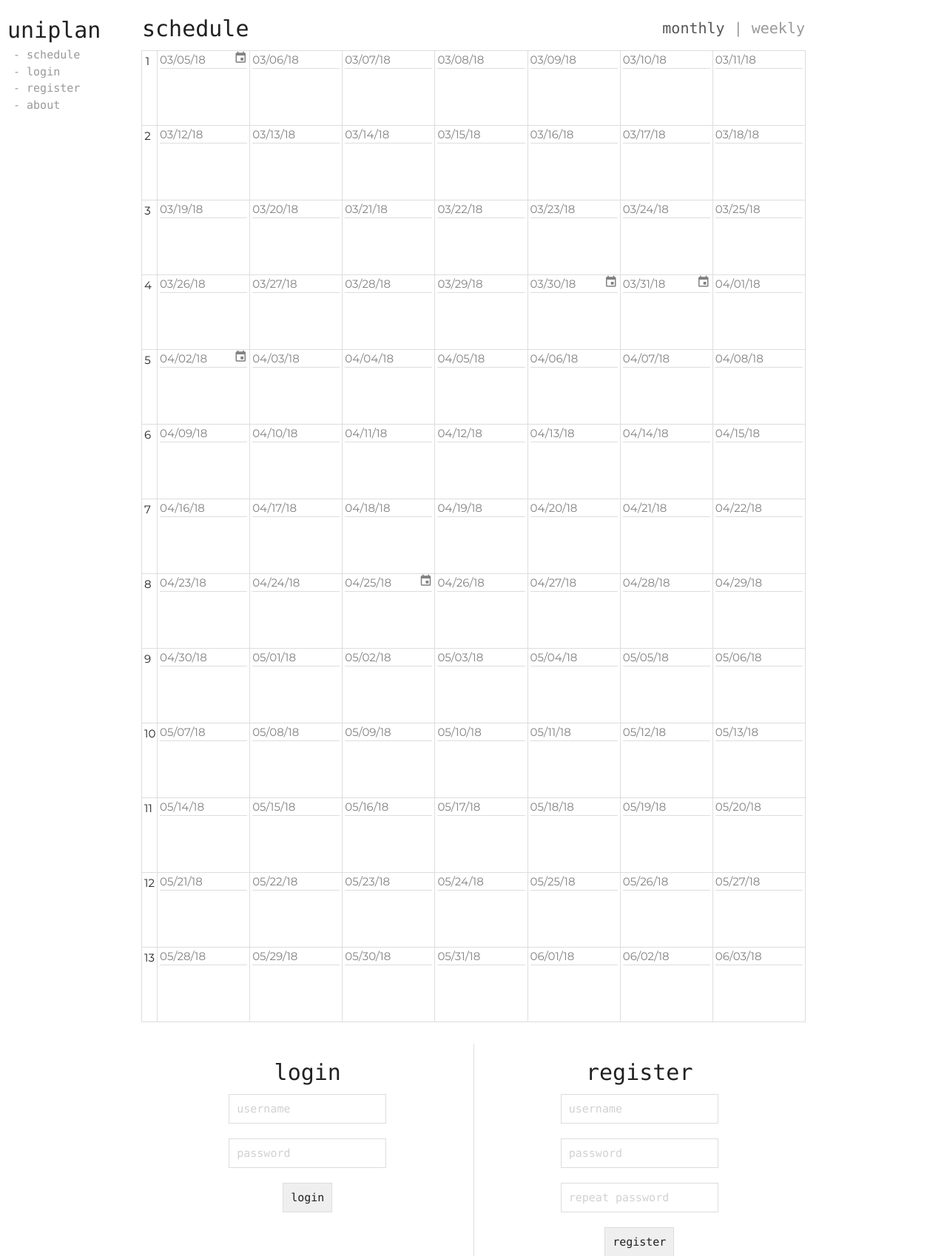
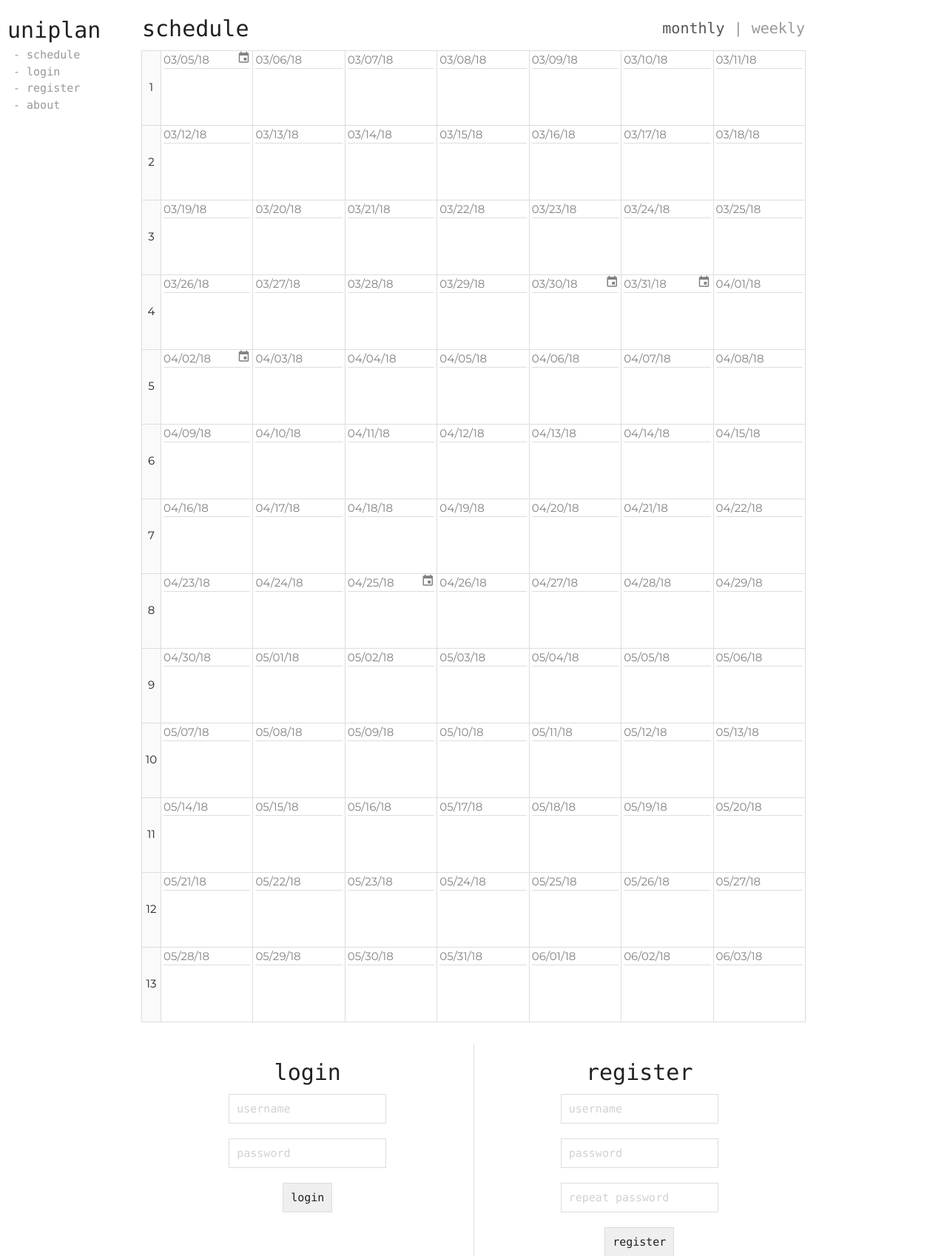
Before and after one commit to lyneca/uniplan, a Django app: page / in a window 1280 px wide. Shown: the top 1698 px of the page at 74% size. Run offline with Django 3.2, Linux system fonts and the light colour scheme.

Commit message:
shaded and centered week numbers

```diff
--- a/planner/static/planner/style.css
+++ b/planner/static/planner/style.css
@@ -184,15 +184,14 @@ h4 {
 }
 
 .week-number {
+    background-color: #fafafa;
     height: 100px;
     padding: 3px;
+    display: flex;
+    align-items: center;
+    justify-content: center;
     box-shadow: 0 0 0 1px #dddddd;
-    text-align: center;
     padding-top: 3px;
-}
-
-.week-rotate {
-    padding-right: 5px;
 }
 
 .week-word {
@@ -253,7 +252,7 @@ h4 {
 .monthly-container {
     display: grid;
     grid-gap: 1px;
-    grid-template-columns: 20px repeat(7, 1fr);
+    grid-template-columns: 25px repeat(7, 1fr);
     margin-bottom: 15px;
 }
 
--- a/planner/templates/planner/monthly.html
+++ b/planner/templates/planner/monthly.html
@@ -1,8 +1,6 @@
 {% for week in monthly_weeks %}
     <div class="week-number">
-        <div class="week-rotate">
-            <span class="week-word">Week </span>{{ forloop.counter }}
-        </div>
+        <span class="week-word">Week </span>{{ forloop.counter }}
     </div>
     {% for day in week %}
     <div class="calendar-day {% if day.tasks %}two-rows{% endif %}">
```
